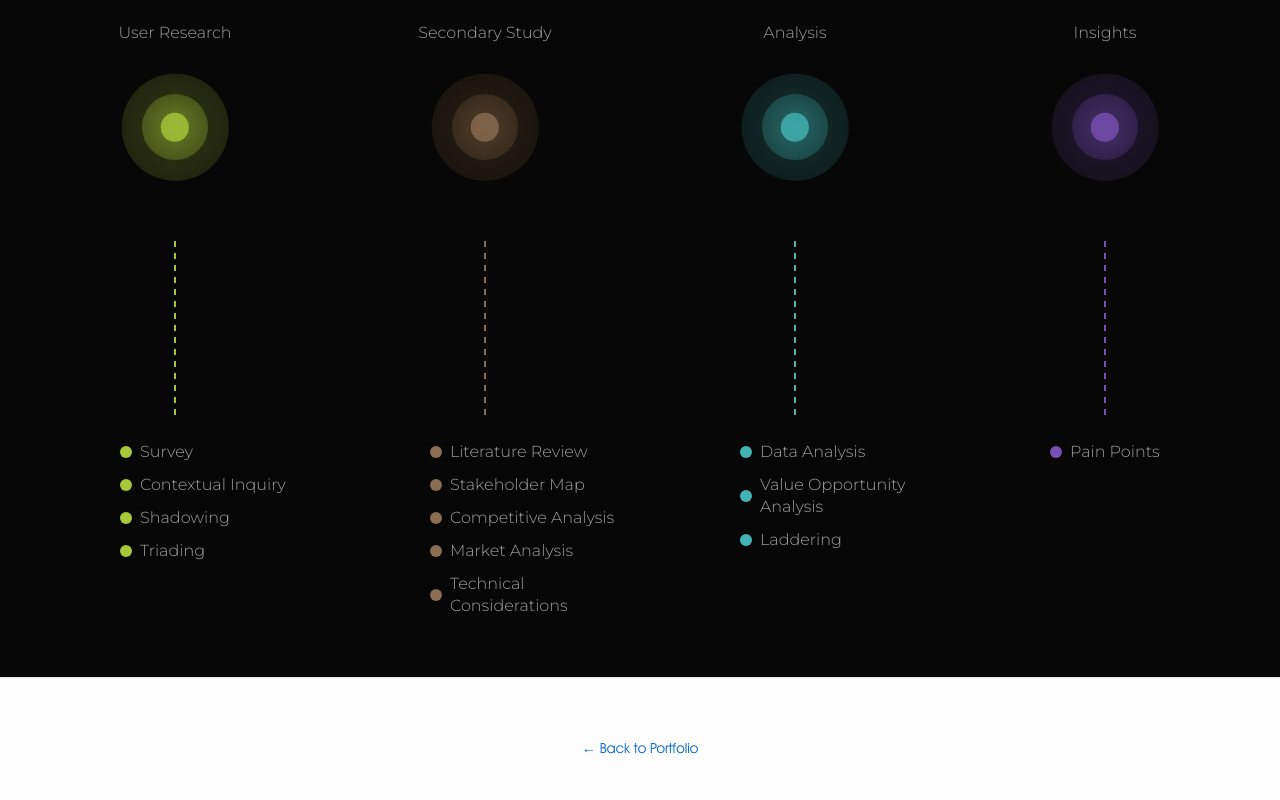
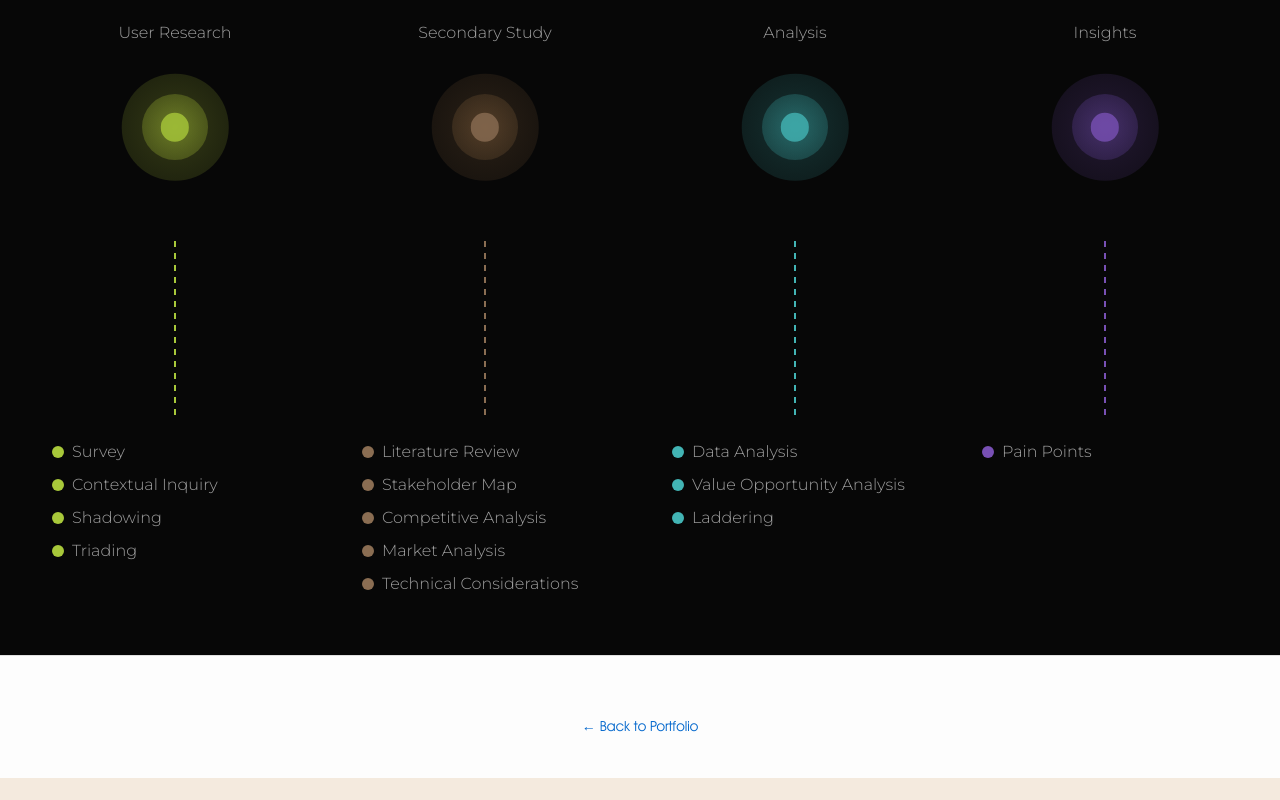
Before and after one commit to SriCherry9/Portfolio-2026, a React (Vite) app: page /case-study/incite in a window 1280 px wide. Shown: the part 4031-4831 px from the top of the page. After the commit the page ends 4809 px from the top, so only its background shows below. Built offline with nearby package versions, Linux system fonts and the light colour scheme.

Commit message:
Align Section 9 dots with dotted line using 12px margin
- Changed margin-left from 80px to 12px
- Positions dots to align with vertical dotted lines
- Dots now sit near the line for visual connection

Co-Authored-By: Claude Haiku 4.5 <noreply@anthropic.com>

```diff
--- a/src/styles/incite.css
+++ b/src/styles/incite.css
@@ -815,7 +815,7 @@
   border-radius: 50%;
   flex-shrink: 0;
   background: currentColor;
-  margin-left: 80px;
+  margin-left: 12px;
 }
 
 .incite-section-9-stage-green .incite-section-9-dot {
```
